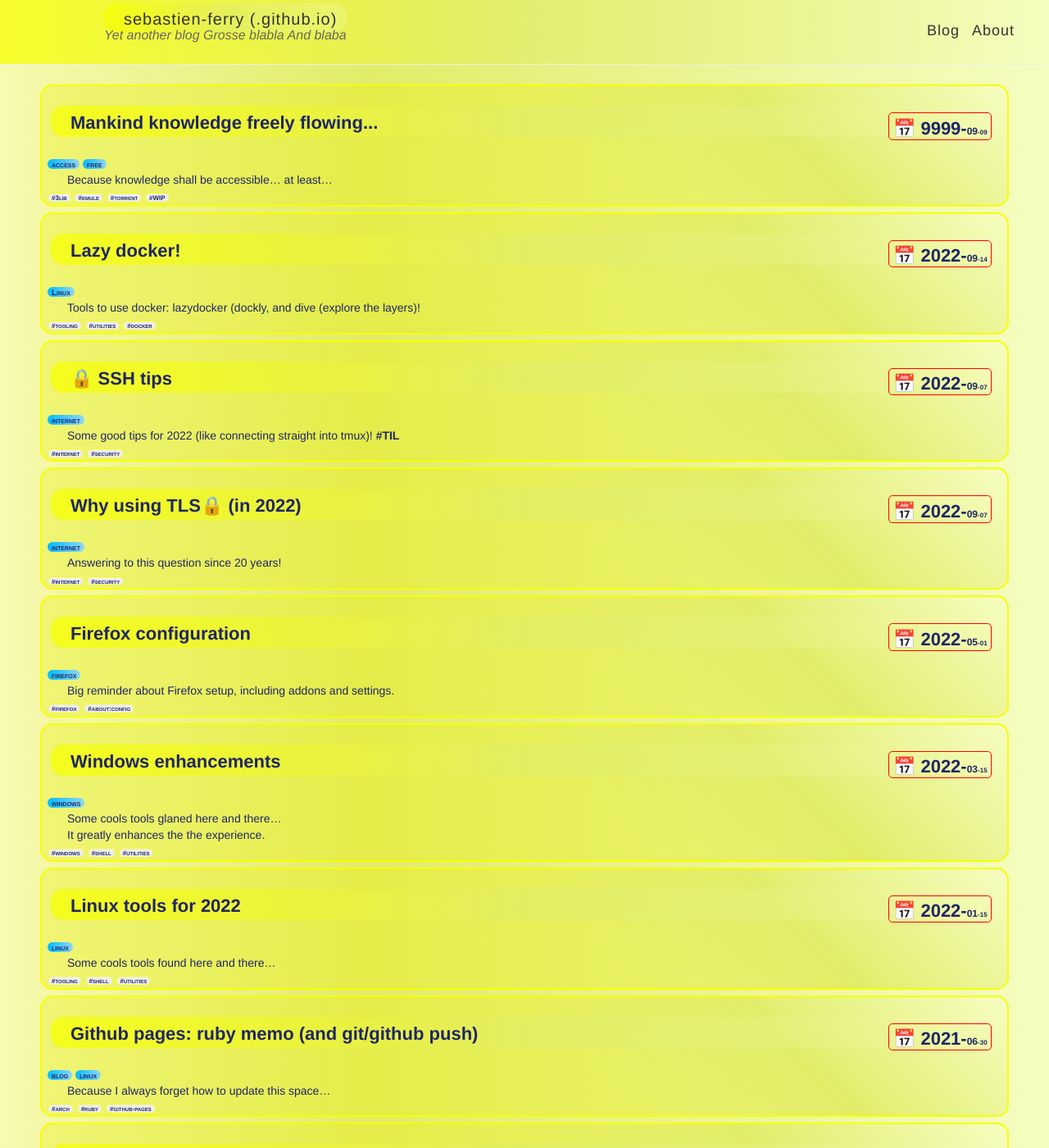
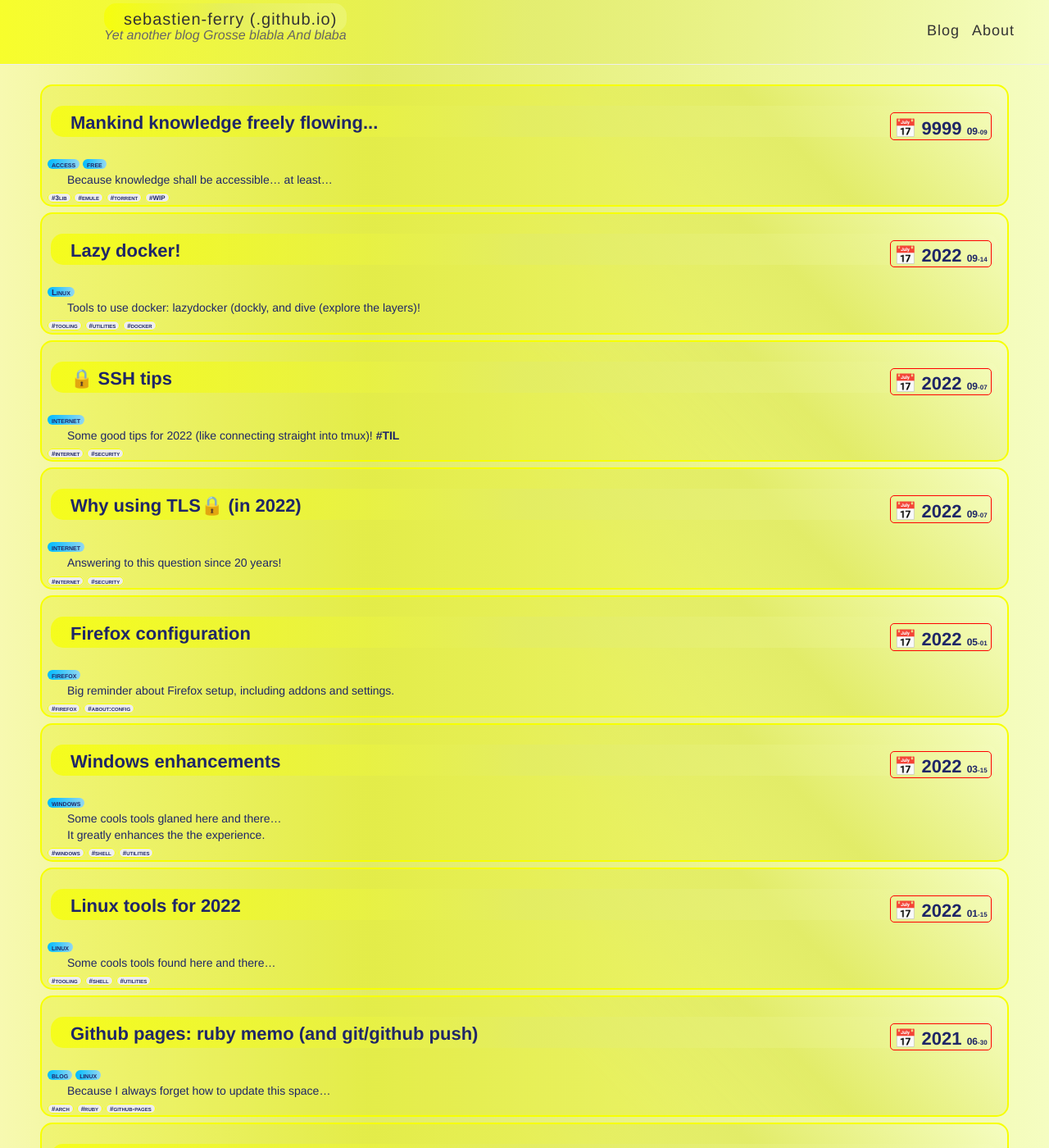
Before and after one commit to sebastien-ferry/sebastien-ferry.github.io, a Jekyll site: the page built from index.markdown, in a window 1280 px wide and 1400 px high. Shown: the whole window at 82% size. Built offline with Jekyll 4.4.1, drawn with Linux system fonts in a browser that asks for light colours.

Commit message:
last post, minor display

```diff
--- a/index.markdown
+++ b/index.markdown
@@ -8,7 +8,7 @@ layout: default
 {% for post in site.posts %}
     <article class="post">
       <h1><a href="{{ site.baseurl }}{{ post.url }}">
-      <span style="float:right; border:1px solid red;border-radius: 5px;padding:0.25em 0.2em 0em 0.2em;">📅 <b>{{ post.date | date: "%Y" }}</b>-<span style="font-size:12px;">{{ post.date | date: "%m" }}</span><span style="font-size:8px;">-{{ post.date | date: "%d" }}</span></span>
+      <span style="float:right; border:1px solid red;border-radius: 5px;padding:0.25em 0.2em 0em 0.2em;">📅 <b>{{ post.date | date: "%Y" }}</b> <span style="font-size:12px;">{{ post.date | date: "%m" }}</span><span style="font-size:8px;">-{{ post.date | date: "%d" }}</span></span>
       {{ post.title }}</a></h1>
       {% for category in post.categories %} <span class="category"> {{ category }}</span> {% endfor %}
       <div class="entry">{{ post.excerpt }}</div>
```
Also changed, not shown: assets/lazy_docker_dive.png (added), assets/lazy_docker_dockly.png (added), assets/lazy_docker_lazydocker.png (added).
